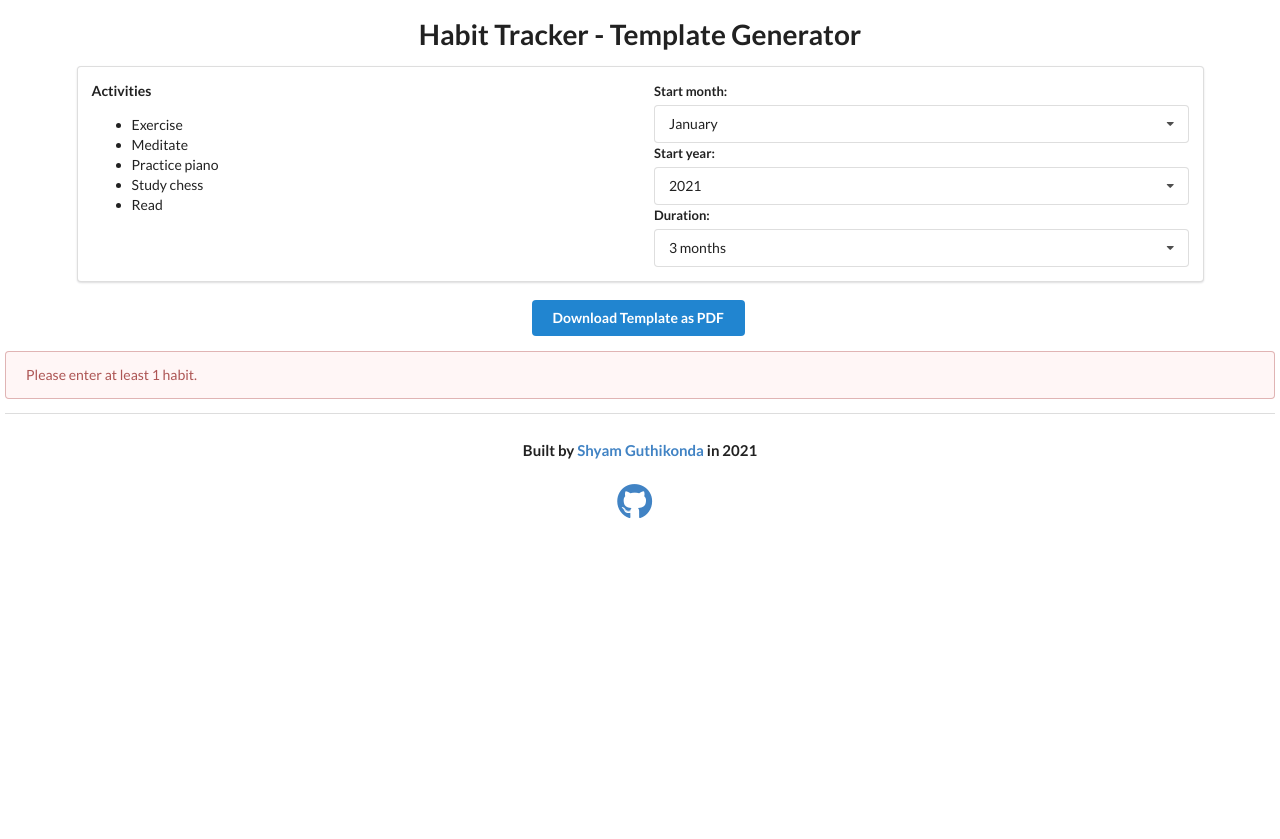
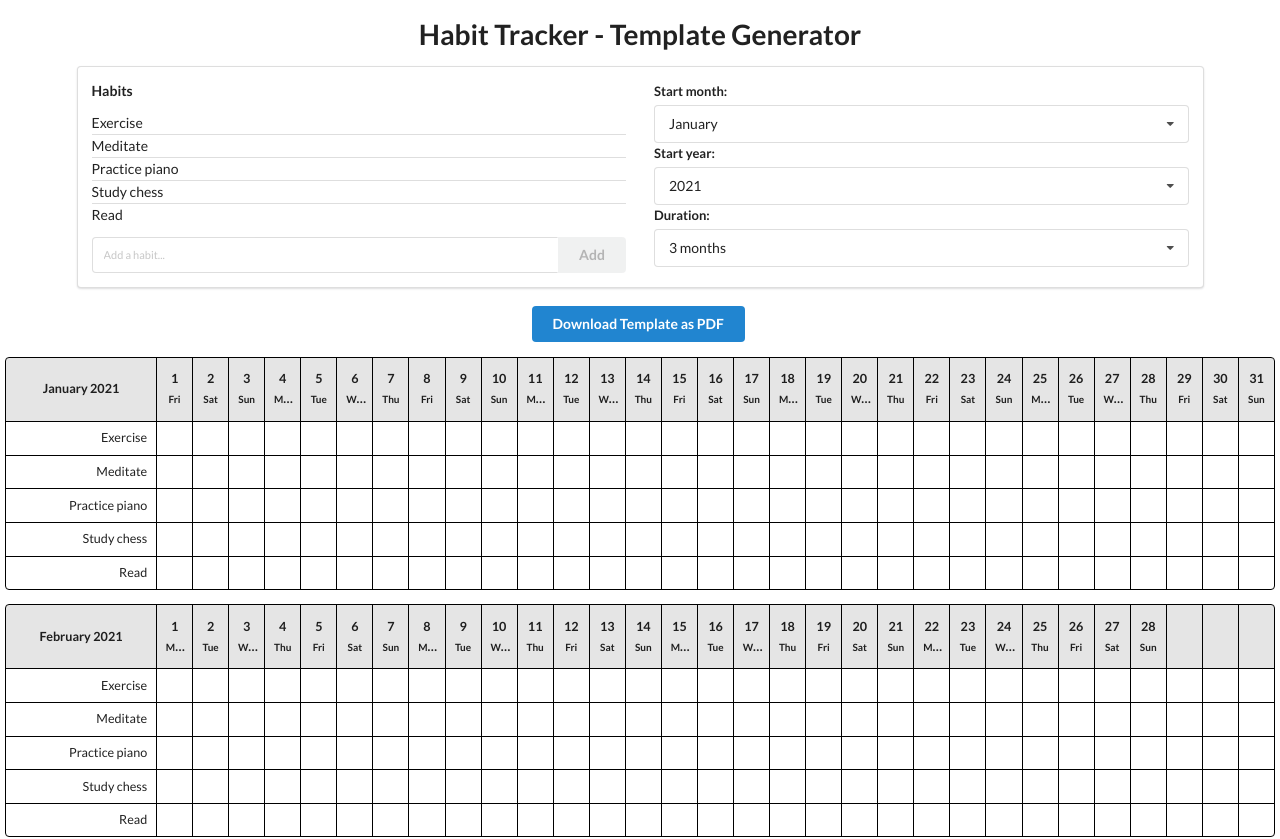
Before and after one commit to doggan/habit-template-gen, a React (Create React App) app: page / in a window 1280 px wide. Shown: the top 839 px of the page. Before the commit the page ends 800 px from the top, so only its background shows below. Built offline with nearby package versions, Linux system fonts and the light colour scheme.

Commit message:
Add habit editing.

```diff
--- a/src/components/App.js
+++ b/src/components/App.js
@@ -1,6 +1,7 @@
 import React from "react";
 import { useState, useRef } from "react";
 import "./App.css";
+import Habits from "./Habits";
 import DateSelector from "./DateSelector";
 import DownloadButton from "./DownloadButton";
 import Footer from "./Footer";
@@ -10,7 +11,7 @@ const App = () => {
   const [startMonth, setStartMonth] = useState(new Date().getMonth());
   const [startYear, setStartYear] = useState(new Date().getFullYear());
   const [monthCount, setMonthCount] = useState(3);
-  const [activities, setActivities] = useState([
+  const [habits, setHabits] = useState([
     "Exercise",
     "Meditate",
     "Practice piano",
@@ -20,17 +21,6 @@ const App = () => {
 
   const refRenderRoot = useRef(null);
 
-  // TODO:
-  // - move to editable component
-  // - limit to ~6ish
-  const renderedActivities = () => {
-    const items = activities.map((activity) => {
-      return <li key={activity}>{activity}</li>;
-    });
-
-    return <ul>{items}</ul>;
-  };
-
   return (
     <div className="app">
       <h1 className="ui center aligned header">
@@ -39,8 +29,13 @@ const App = () => {
       <div className="ui container segment">
         <div className="ui grid">
           <div className="eight wide column">
-            <b>Activities</b>
-            {renderedActivities()}
+            <Habits
+              habits={habits}
+              onClickDeleteHabit={(index) =>
+                setHabits(habits.filter((_, i) => i !== index))
+              }
+              onClickAddHabit={(newHabit) => setHabits([...habits, newHabit])}
+            />
           </div>
           <div className="eight wide column">
             <DateSelector
@@ -68,7 +63,7 @@ const App = () => {
             startMonth={startMonth}
             startYear={startYear}
             monthCount={monthCount}
-            activities={activities}
+            habits={habits}
           />
         </div>
       </div>
--- /dev/null
+++ b/src/components/Habits.css
@@ -0,0 +1,8 @@
+.hide {
+  display: none;
+}
+
+.destroy-button:hover > .hide {
+  display: block;
+  cursor: pointer;
+}
--- /dev/null
+++ b/src/components/Habits.js
@@ -0,0 +1,51 @@
+import _ from "lodash";
+import { useState } from "react";
+import "./Habits.css";
+
+const Habits = ({ habits, onClickDeleteHabit, onClickAddHabit }) => {
+  const [newHabitText, setNewHabitText] = useState("");
+
+  const onInputChange = (event) => {
+    setNewHabitText(event.target.value);
+  };
+
+  const renderedHabits = _.map(habits, (habit, index) => {
+    return (
+      <div key={index} className="item destroy-button">
+        <div className="right floated content hide">
+          <i className="x icon " onClick={() => onClickDeleteHabit(index)}></i>
+        </div>
+        <div className="content">{habit}</div>
+      </div>
+    );
+  });
+
+  return (
+    <div>
+      <b>Habits</b>
+      <div className="ui aligned divided list">{renderedHabits}</div>
+      <div className="ui fluid mini action input">
+        <input
+          type="text"
+          placeholder="Add a habit..."
+          onChange={onInputChange}
+          value={newHabitText}
+        />
+        <button
+          disabled={!newHabitText}
+          onClick={() => {
+            onClickAddHabit(newHabitText);
+
+            // Clear input.
+            setNewHabitText("");
+          }}
+          className="ui button"
+        >
+          Add
+        </button>
+      </div>
+    </div>
+  );
+};
+
+export default Habits;
```
